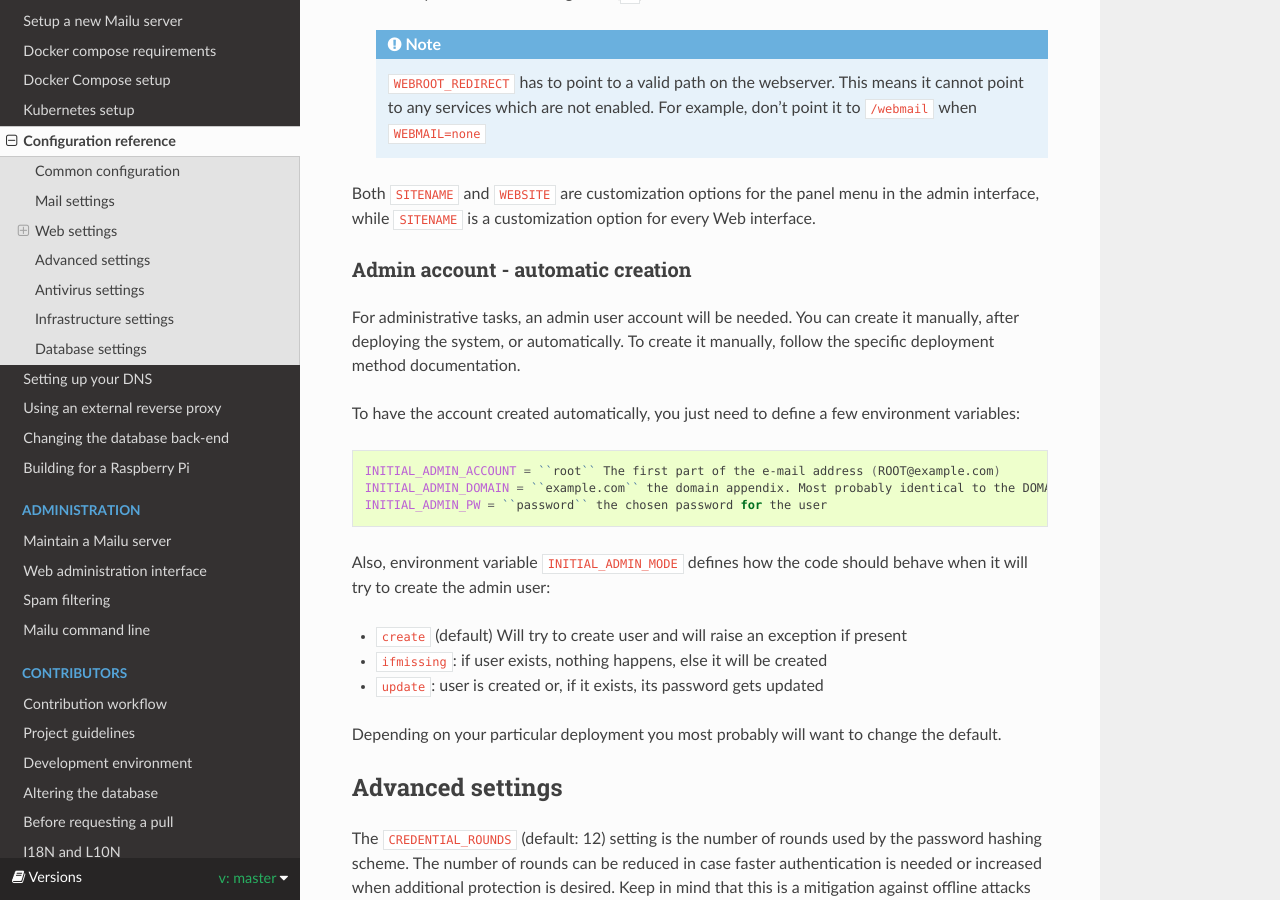
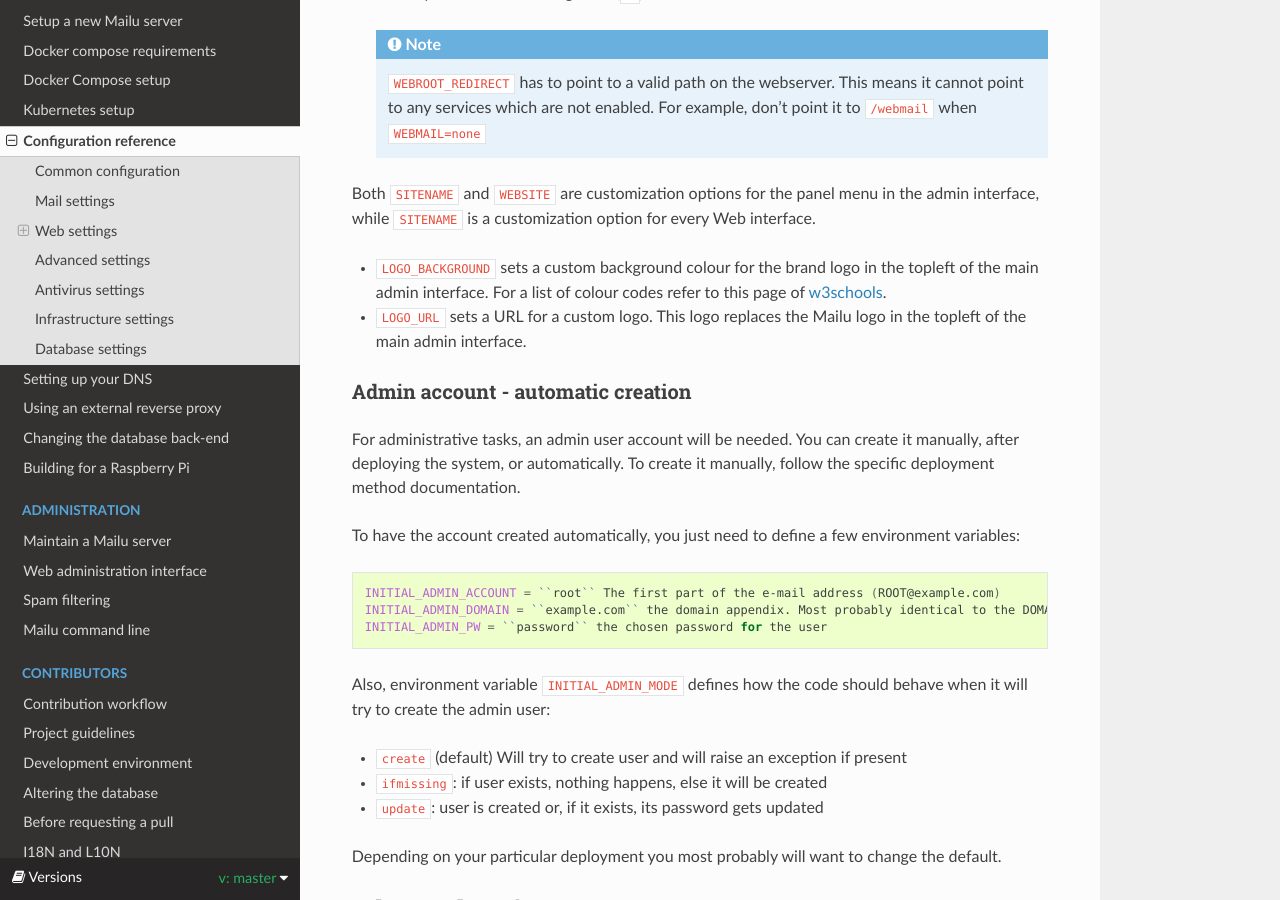
Before and after one commit to WillingDev0812/Mail-Management-Tool, a Sphinx documentation site: the page built from docs/configuration.rst, in a window 1280 px wide and 900 px high, scrolled down 2548 px. Built offline with Sphinx 7.4.7 and the Read the Docs theme 2.0.0, drawn with Linux system fonts in a browser that asks for light colours; formulas are drawn with MathJax 3.

Commit message:
Added documentation for new LOGO_BACKGROUND and LOGO_URL env variables.

```diff
--- a/docs/configuration.rst
+++ b/docs/configuration.rst
@@ -124,6 +124,13 @@ Both ``SITENAME`` and ``WEBSITE`` are customization options for the panel menu
 in the admin interface, while ``SITENAME`` is a customization option for
 every Web interface.
 
+- ``LOGO_BACKGROUND`` sets a custom background colour for the brand logo in the topleft of the main admin interface.
+  For a list of colour codes refer to this page of `w3schools`_.
+
+- ``LOGO_URL`` sets a URL for a custom logo. This logo replaces the Mailu logo in the topleft of the main admin interface.
+
+.. _`w3schools`: https://www.w3schools.com/cssref/css_colors.asp
+
 .. _admin_account:
 
 Admin account - automatic creation
```
